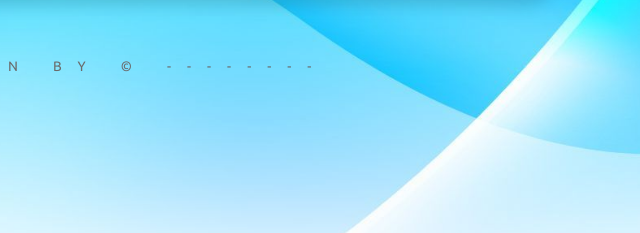
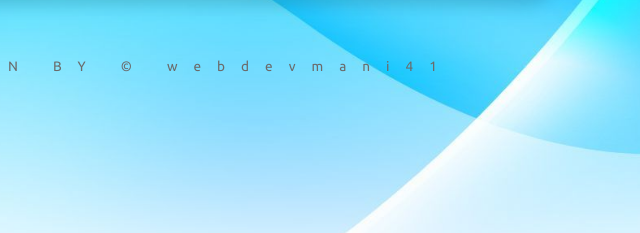
Before and after one commit to manindersingh41/purchasepage, a plain HTML site: page index.html in a window 1280 px wide. Shown: the part 530-763 px from the top of the page, 480-1120 px from the left. Drawn offline with nearby package versions, Linux system fonts and the light colour scheme.

Commit message:
Update index.html

```diff
--- a/index.html
+++ b/index.html
@@ -96,7 +96,7 @@
         </div>
       </div>
       <div class="container">
-        <h4 class="designby">DESIGN BY <span>&copy;</span> --------</h4>
+        <h4 class="designby">DESIGN BY <span>&copy;</span> webdevmani41</h4>
       </div>
     </div>
     <script
```
